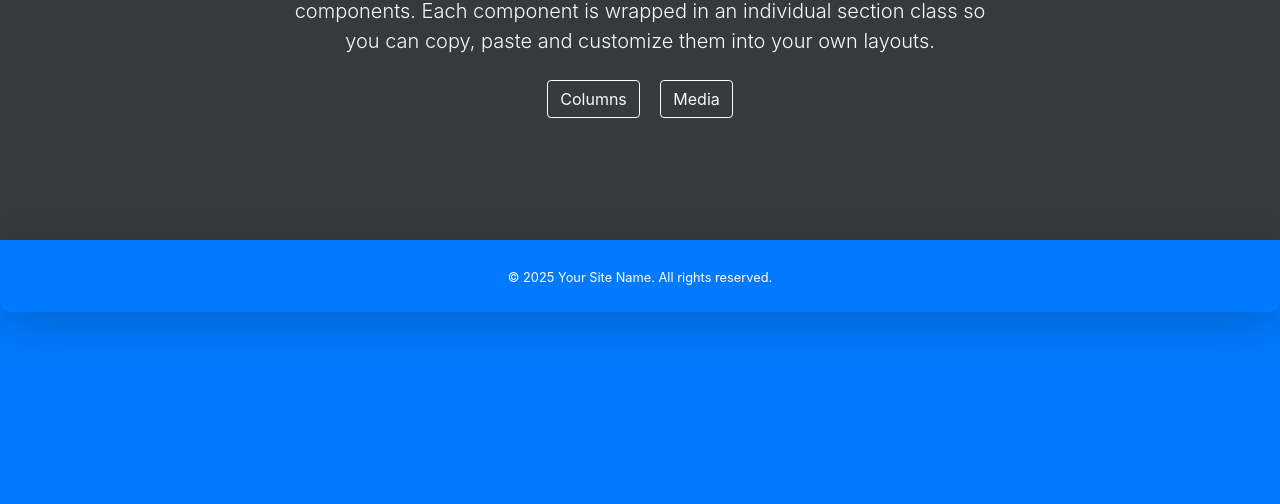
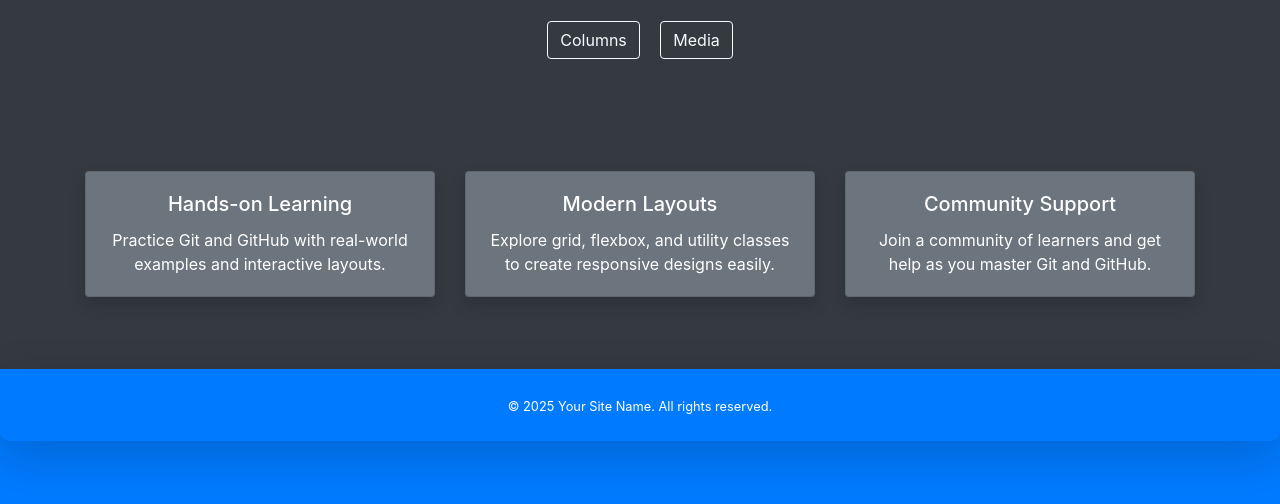
Before and after one commit to Subhranil2004/octo-journey, a plain HTML site: page docs/index.html in a window 1280 px wide. Shown: the part 296-800 px from the top of the page. Drawn offline with nearby package versions, Linux system fonts and the light colour scheme.

Commit message:
[MODIFY]: Add new "Features" section in the homepage

```diff
--- a/docs/index.html
+++ b/docs/index.html
@@ -56,6 +56,40 @@
           </div>
         </div>
       </section>
+
+      <!-- Features Section -->
+      <section class="container my-5">
+        <div class="row text-center">
+          <div class="col-md-4 mb-4">
+            <div class="card bg-secondary text-white h-100 shadow">
+              <div class="card-body">
+                <i class="fas fa-code fa-2x mb-3"></i>
+                <h5 class="card-title">Hands-on Learning</h5>
+                <p class="card-text">Practice Git and GitHub with real-world examples and interactive layouts.</p>
+              </div>
+            </div>
+          </div>
+          <div class="col-md-4 mb-4">
+            <div class="card bg-secondary text-white h-100 shadow">
+              <div class="card-body">
+                <i class="fas fa-layer-group fa-2x mb-3"></i>
+                <h5 class="card-title">Modern Layouts</h5>
+                <p class="card-text">Explore grid, flexbox, and utility classes to create responsive designs easily.</p>
+              </div>
+            </div>
+          </div>
+          <div class="col-md-4 mb-4">
+            <div class="card bg-secondary text-white h-100 shadow">
+              <div class="card-body">
+                <i class="fas fa-users fa-2x mb-3"></i>
+                <h5 class="card-title">Community Support</h5>
+                <p class="card-text">Join a community of learners and get help as you master Git and GitHub.</p>
+              </div>
+            </div>
+          </div>
+        </div>
+      </section>
+      <!-- End Features Section -->
     </main>
 
     <footer class="bg-primary text-white text-center py-4 mt-auto shadow-lg" style="border-radius: 0 0 10px 10px;">
```
